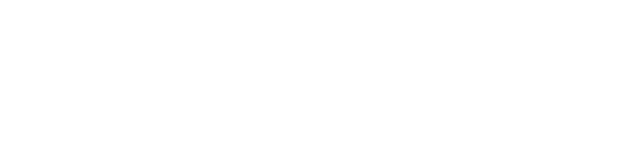
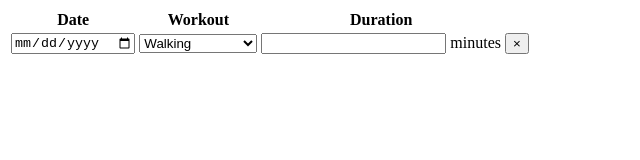
Before and after one commit to Naftaliev/workout-tracker, a plain HTML site: page index.html in a window 1280 px wide. Shown: the whole page, without its empty margins (0-640 px from the left). Drawn offline with Linux system fonts and the light colour scheme.

Commit message:
table markup

```diff
--- a/index.html
+++ b/index.html
@@ -9,6 +9,41 @@
     <script src="js/main.js" type="module"></script>
 </head>
 <body>
-
+    <div id="app">
+        <table class="tracker">
+            <thead>
+                <tr>
+                    <th>Date</th>
+                    <th>Workout</th>
+                    <th>Duration</th>
+                    <th></th>
+                </tr>
+            </thead>
+            <tbody class="entries">
+                <tr>
+                    <td>
+                        <input type="date" name="" class="tracker__date">
+                    </td>
+                    <td>
+                        <select name="" id="" class="tracker__workout">
+                            <option value="walking">Walking</option>
+                            <option value="running">Running</option>
+                            <option value="outdoor-cycling">Outdoor Cycling</option>
+                            <option value="indoor-cycling">Indoor Cycling</option>
+                            <option value="swimming">Swimming</option>
+                            <option value="yoga">Yoga</option>
+                        </select>
+                    </td>
+                    <td>
+                        <input type="number" class="tracker__duration">
+                        <span class="tracker__text">minutes</span>
+                    </td>
+                    <td>
+                        <button type="button" class="tracker__button">&times;</button>
+                    </td>
+                </tr>
+            </tbody>
+        </table>
+    </div>
 </body>
 </html>
```
